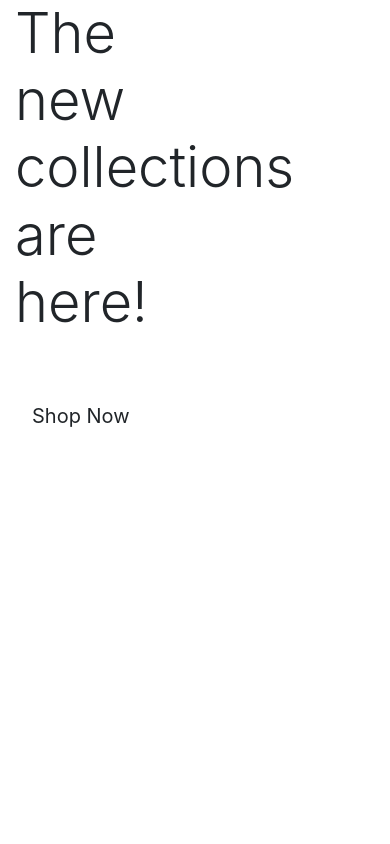
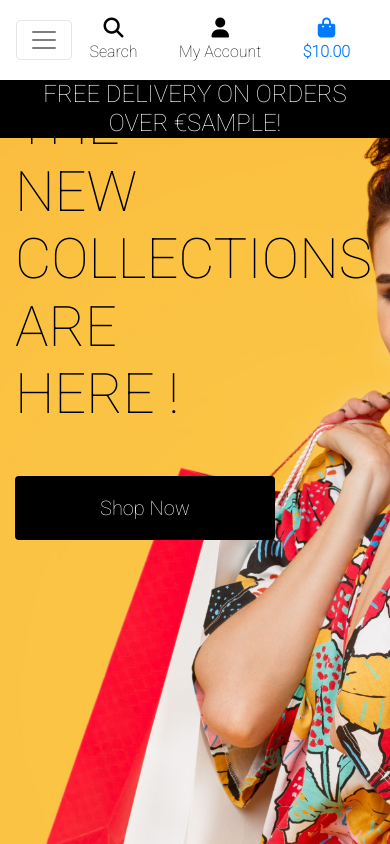
Before and after one commit to Mr-KulwinderSingh/joliemimi_boutique, a Django app: template home/templates/home/index.html in a window 390 px wide. Run offline with Django 3.2, Linux system fonts and the light colour scheme; the template is opened without the code that fills it: most values are stand-ins (such as "Sample title", 1, 10 or a date in 2020); some libraries are stand-ins or nearby versions.

Commit message:
Mobile header and navbar have been added along with the new folder includes to use the html code snippets and keep the code cleaner

```diff
--- a/home/templates/home/index.html
+++ b/home/templates/home/index.html
@@ -17,7 +17,7 @@
     <div class="row h-100">
         <div class="col-7 col-md-6 my-auto">
             <h1 class="display-4 logo-font text-black">
-                The new collections are here!
+                The new collections are here !
             </h1>
             <div class="my-5">
                 <h4>
--- a/joliemimi_boutique/settings.py
+++ b/joliemimi_boutique/settings.py
@@ -150,6 +150,10 @@
 # https://docs.djangoproject.com/en/3.2/howto/static-files/
 
 STATIC_URL = '/static/'
+STATICFILES_DIRS = (os.path.join(BASE_DIR, 'static'),)
+
+MEDIA_URL = '/media/'
+MEDIA_ROOT = os.path.join(BASE_DIR, 'media')
 
 # Default primary key field type
 # https://docs.djangoproject.com/en/3.2/ref/settings/#default-auto-field
--- a/joliemimi_boutique/urls.py
+++ b/joliemimi_boutique/urls.py
@@ -15,9 +15,11 @@
 """
 from django.contrib import admin
 from django.urls import path, include
+from django.conf import settings
+from django.conf.urls.static import static
 
 urlpatterns = [
     path('admin/', admin.site.urls),
     path('accounts/', include('allauth.urls')),
     path('', include('home.urls')),
-]
+] + static(settings.MEDIA_URL, document_root=settings.MEDIA_ROOT)
--- a/static/css/base.css
+++ b/static/css/base.css
@@ -8,7 +8,7 @@
     background-size: cover;
     height: calc(100vh - 164px);
     color: #555;
-    font-family: 'lato';
+    font-family: 'Roboto';
 }
 
 /* from Bulma */
--- a/templates/base.html
+++ b/templates/base.html
@@ -15,12 +15,15 @@
 
     {% block corecss %}
     <link rel="stylesheet" href="https://cdn.jsdelivr.net/npm/bootstrap@4.6.2/dist/css/bootstrap.min.css" integrity="sha384-xOolHFLEh07PJGoPkLv1IbcEPTNtaed2xpHsD9ESMhqIYd0nLMwNLD69Npy4HI+N" crossorigin="anonymous">
+    <link href="https://fonts.googleapis.com/css2?family=Roboto:wght@100&display=swap" rel="stylesheet">
+    <link rel="stylesheet" href="{% static 'css/base.css' %}">
     {% endblock %}
 
     {% block extra_css %}
     {% endblock %}
 
     {% block corejs %}
+    <script src="https://kit.fontawesome.com/a32f538c40.js" crossorigin="anonymous"></script>
     <script src="https://cdn.jsdelivr.net/npm/jquery@3.5.1/dist/jquery.slim.min.js" integrity="sha384-DfXdz2htPH0lsSSs5nCTpuj/zy4C+OGpamoFVy38MVBnE+IbbVYUew+OrCXaRkfj" crossorigin="anonymous"></script>
     <script src="https://cdn.jsdelivr.net/npm/bootstrap@4.6.2/dist/js/bootstrap.bundle.min.js" integrity="sha384-Fy6S3B9q64WdZWQUiU+q4/2Lc9npb8tCaSX9FK7E8HnRr0Jz8D6OP9dO5Vg3Q9ct" crossorigin="anonymous"></script>
     {% endblock %}
@@ -29,14 +32,14 @@
     {% endblock %}
 
 
-    <title>jolimimi-boutique {% block extra_title %}{% endblock %}</title>
+    <title>joliemimi-boutique {% block extra_title %}{% endblock %}</title>
   </head>
   <body>
     <header class="container-fluid fixed-top">
       <div id="topnav" class="row bg-white pt-lg-2 d-none d-lg-flex">
         <div class="col-12 col-lg-4 my-auto py-1 py-lg-0 text-center text-lg-left">
           <a href="{% url 'home' %}" class="nav-link main-logo-link">
-            <h2 class="logo-font text-black my-0"><strong>jolimimi~</strong>Boutique</h2>
+            <h2 class="text-black my-0"><strong class="font-italic">joliemimi > </strong>An Indo Western Boutique</h2>
           </a>
         </div>
         <div class="col-12 col-lg-4 my-auto py-1 py-lg-0">
@@ -85,7 +88,7 @@
                     {% if grand_total %}
                     ${{ grand_total|floatformat:2 }}
                     {% else %}
-                    $0.00
+                    €0.00
                     {% endif %}
                   </p>
                 </div>
@@ -93,6 +96,22 @@
             </li>
           </ul>
         </div>
+      </div>
+      <div class="row bg-white">
+        <nav class="navbar navbar-expand-lg navbar-light w-100">
+          <button class="navbar-toggler" type="button" data-toggle="collapse" data-target="#main-nav"
+            aria-controls="main-nav" aria-expanded="false" aria-label="Toggle navigation">
+            <span class="navbar-toggler-icon"></span>
+          </button>
+          {% include 'includes/mobile-top-header.html' %}
+          {% include 'includes/main-nav.html' %}
+        </nav>
+      </div>
+      <div id="delivery-banner" class="row text-center">
+        <div class="col bg-black text-white">
+          <h4 class="logo-font my-0">Free delivery on orders over €{{ free_delivery_threshold }}!</h4>
+        </div>
+      </div>
       </div>
     </header>
 
--- /dev/null
+++ b/templates/includes/main-nav.html
@@ -0,0 +1,48 @@
+<div class="collapse navbar-collapse" id="main-nav">
+    <ul class="navbar-nav w-auto mx-auto">
+        <li class="nav-item dropdown">
+            <a class="logo-font font-weight-bold nav-link text-black mr-5" href="" id="all-products-link" data-toggle="dropdown" aria-haspopup="true" aria-expanded="false">
+                All Products
+            </a>
+            <div class="dropdown-menu border border-black" aria-labelledby="all-products-link">
+                <a href="" class="dropdown-item">By Price</a>
+                <a href="" class="dropdown-item">By Rating</a>
+                <a href="" class="dropdown-item">By Category</a>
+                <a href="" class="dropdown-item">All Products</a>
+            </div>
+            <li class="nav-item dropdown">
+                <a class="logo-font font-weight-bold nav-link text-black mr-5" href="#" id="clothing-link" data-toggle="dropdown" aria-haspopup="true" aria-expanded="false">
+                    Clothing
+                </a>
+                <div class="dropdown-menu border border-black" aria-labelledby="clothing-link">
+                    <a href="" class="dropdown-item">Activewear &amp; Essentials</a>
+                    <a href="" class="dropdown-item">Jeans</a>
+                    <a href="" class="dropdown-item">Shirts</a>
+                    <a href="" class="dropdown-item">All Clothing</a>
+                </div>
+            </li>
+
+            <li class="nav-item dropdown">
+                <a class="logo-font font-weight-bold nav-link text-black mr-5" href="#" id="homeware-link" data-toggle="dropdown" aria-haspopup="true" aria-expanded="false">
+                    Homeware
+                </a>
+                <div class="dropdown-menu border border-black" aria-labelledby="homeware-link">
+                    <a href="" class="dropdown-item">Bed &amp; Bath</a>
+                    <a href="" class="dropdown-item">Kitchen &amp; Dining</a>
+                    <a href="" class="dropdown-item">All Homeware</a>
+                </div>
+            </li>
+
+            <li class="nav-item dropdown">
+                <a class="logo-font font-weight-bold nav-link text-black" href="#" id="specials-link" data-toggle="dropdown" aria-haspopup="true" aria-expanded="false">
+                    Special Offers
+                </a>
+                <div class="dropdown-menu border border-black" aria-labelledby="specials-link">
+                    <a href="" class="dropdown-item">New Arrivals</a>
+                    <a href="" class="dropdown-item">Deals</a>
+                    <a href="" class="dropdown-item">Clearance</a>
+                    <a href="" class="dropdown-item">All Specials</a>
+                </div>
+            </li>
+    </ul>
+</div>
--- /dev/null
+++ b/templates/includes/mobile-top-header.html
@@ -0,0 +1,56 @@
+<li class="list-inline-item">
+    <a class="text-black nav-link d-block d-lg-none" href="#" id="mobile-search" data-toggle="dropdown" aria-haspopup="true" aria-expanded="false">
+        <div class="text-center">
+            <div><i class="fas fa-search fa-lg"></i></div>
+            <p class="my-0">Search</p>
+        </div>
+    </a>
+    <div class="dropdown-menu border-0 w-100 p-3 rounded my-0" aria-labelledby="mobile-search">
+        <form class="form" method="GET" action="">
+            <div class="input-group w-100">
+                <input class="form-control border border-black rounded" type="text" name="q" placeholder="Search our products">
+                <div class="input-group-append">
+                    <button class="form-control form-control btn btn-black border border-black rounded-right" type="submit">
+                        <span class="icon">
+                            <i class="fas fa-search"></i>
+                        </span>
+                    </button>
+                </div>
+            </div>
+        </form>
+    </div>
+</li>
+<li class="list-inline-item dropdown">
+    <a class="text-black nav-link d-block d-lg-none" href="#" id="user-options" data-toggle="dropdown" aria-haspopup="true" aria-expanded="false">
+        <div class="text-center">
+            <div><i class="fas fa-user fa-lg"></i></div>
+            <p class="my-0">My Account</p>
+        </div>
+    </a>
+    <div class="dropdown-menu border-0" aria-labelledby="user-options">
+        {% if request.user.is_authenticated %}
+            {% if request.user.is_superuser %}
+                <a href="{% url 'account_logout' %}" class="dropdown-item">Product Management</a>
+            {% endif %}
+            <a href="" class="dropdown-item">My Profile</a>
+            <a href="{% url 'account_logout' %}" class="dropdown-item">Logout</a>
+        {% else %}
+            <a href="{% url 'account_signup' %}" class="dropdown-item">Register</a>
+            <a href="{% url 'account_login' %}" class="dropdown-item">Login</a>
+        {% endif %}
+    </div>
+</li>
+<li class="list-inline-item">
+    <a class="{% if grand_total %}text-primary font-weight-bold{% else %}text-black{% endif %} nav-link d-block d-lg-none" href="">
+        <div class="text-center">
+            <div><i class="fas fa-shopping-bag fa-lg"></i></div>
+            <p class="my-0">
+                {% if grand_total %}
+                    ${{ grand_total|floatformat:2 }}
+                {% else %}
+                    €0.00
+                {% endif %}
+            </p>
+        </div>
+    </a>
+</li>
```
Also changed, not shown: media/homepage_background_cropped.jpg (added).
